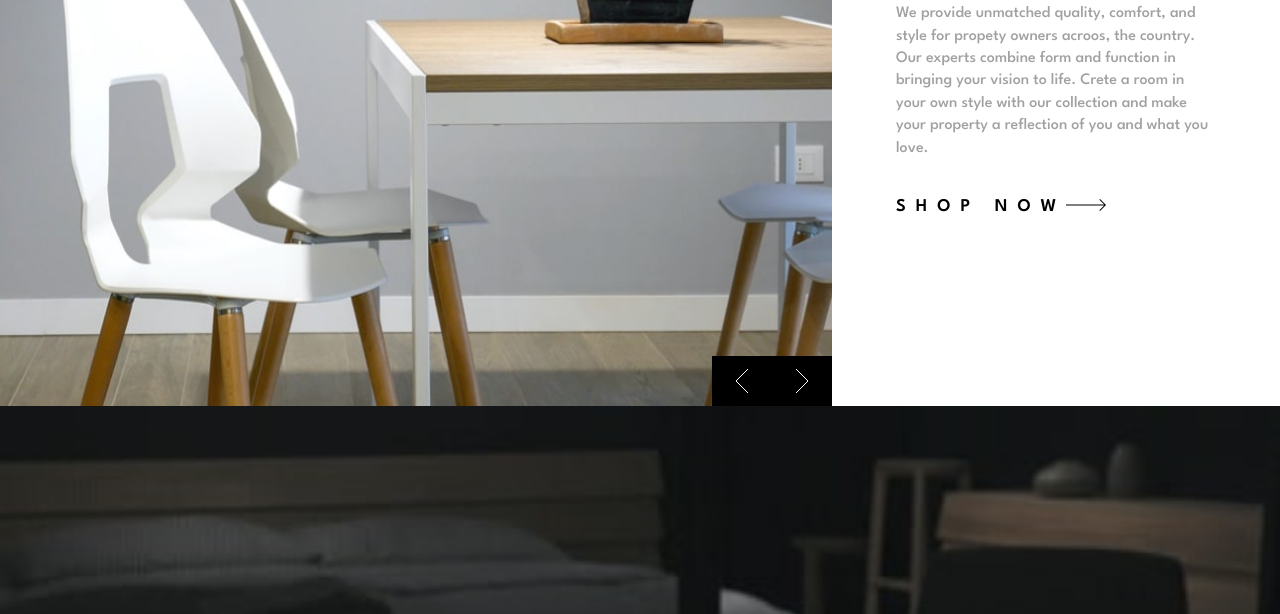
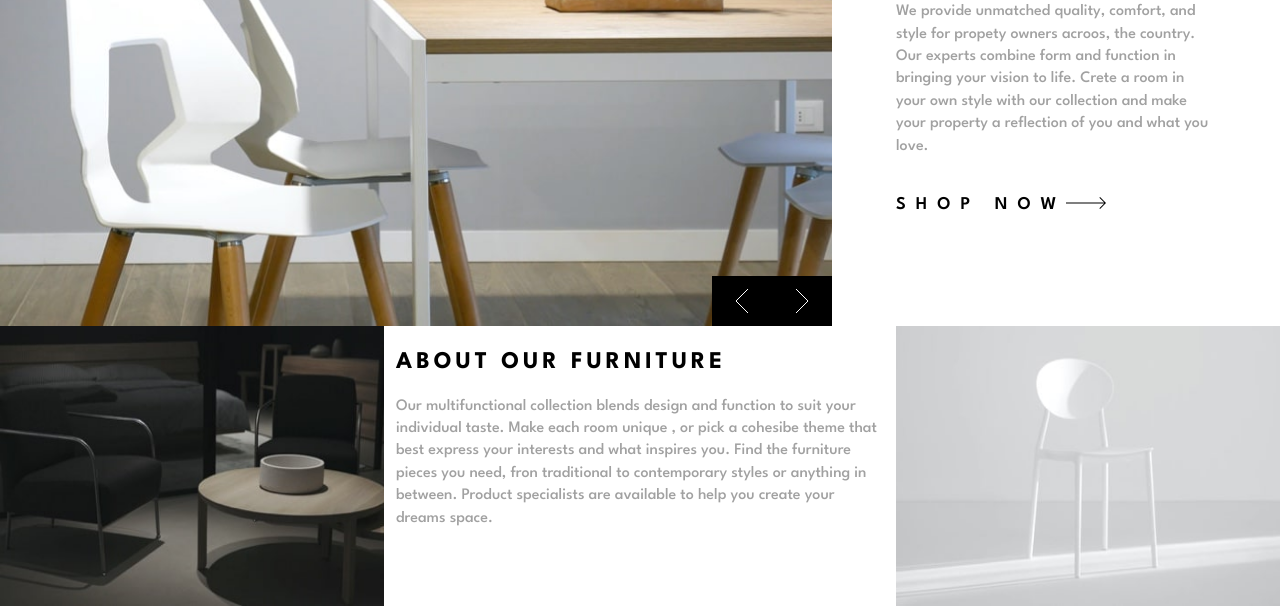
Before and after one commit to HernanAlvarado12/roomHomepage, a website: page index.html in a window 1280 px wide. Shown: the part 194-808 px from the top of the page. Drawn offline with Linux system fonts and the light colour scheme.

Commit message:
change images responsive and apply effects

```diff
--- a/css/desktop.css
+++ b/css/desktop.css
@@ -13,6 +13,8 @@
     }
 
     .header__nvbr {
+        height: 65vh;
+        max-height: max-content;
         background-image: url('../assets/desktop-1.jpg');
     }
 
@@ -48,7 +50,17 @@
 
     .main__artcl:not(.artcl__last) {
         width: 25%;
-        padding: 3rem 0;
+        padding: 2.8rem 0;
+    }
+
+    header ~ .main__img {
+        width: 30%;
+        height: 35vh;
+    }
+
+    .main__artcl.artcl__last {
+        width: 40%;
+        padding: 2rem 1.2rem 0 1.2rem;
     }
 }
 
@@ -79,4 +91,9 @@
         filter: grayscale(100%);
         background-color: red;
     }
+
+    .artcl__link:hover {
+        color: var(--grayish);
+        cursor: pointer;
+    }
 }
```
